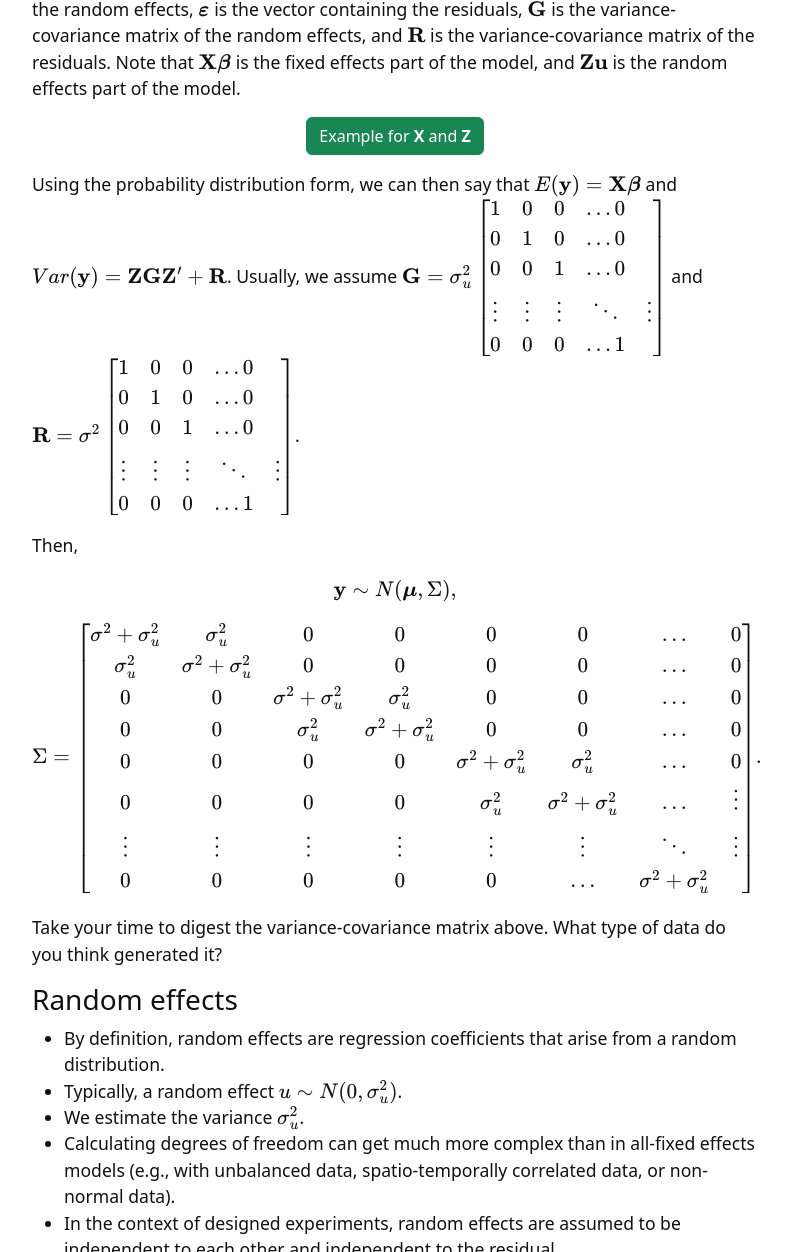
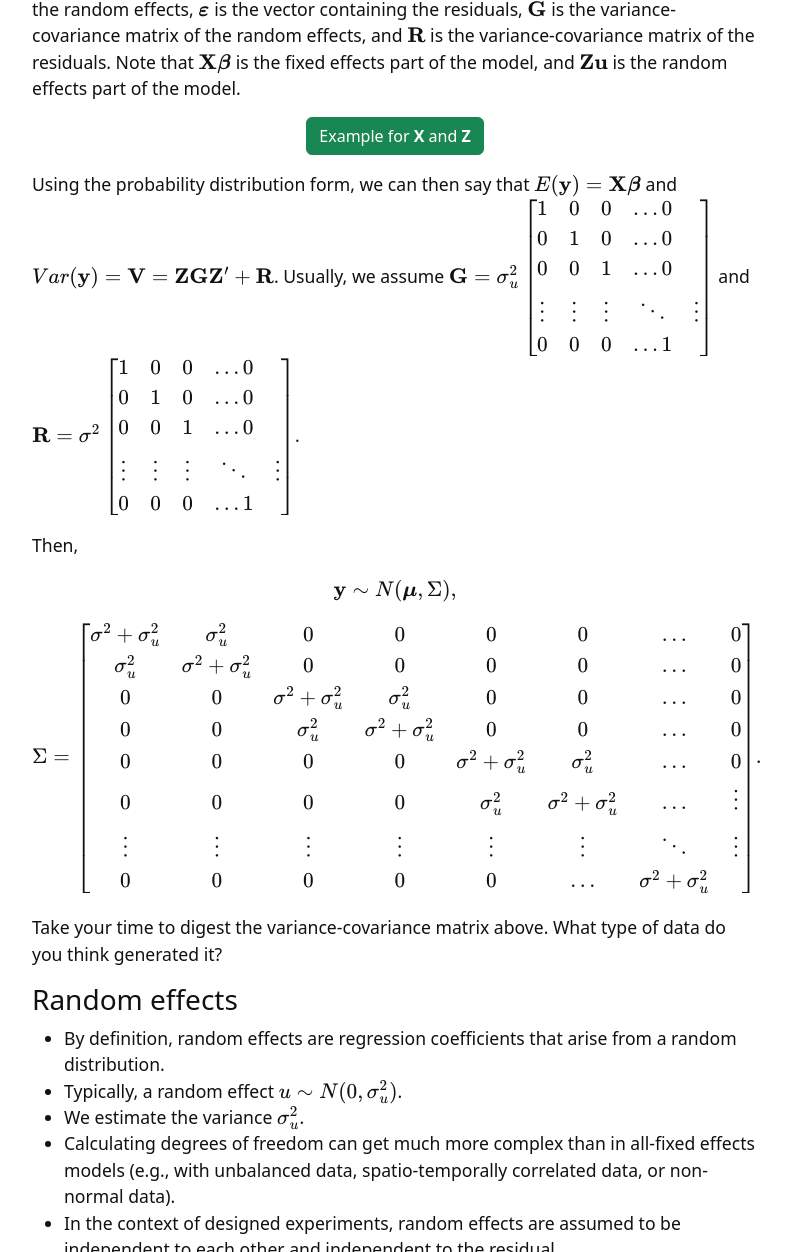
Before and after one commit to jlacasa/mixed-models-spring25, a Jekyll site: the page built from content/1-intro.md, in a window 1280 px wide and 1400 px high, scrolled down 9129 px, cut to the strip 0-1252 px from the top of the window. Shown: the whole strip, without its empty margins (245-1036 px from the left). Built offline with Jekyll 4.4.1, drawn with Linux system fonts in a browser that asks for light colours; formulas are drawn with MathJax 3; some of the changed text lies outside the part shown.

Commit message:
few typos

```diff
--- a/content/1-intro.md
+++ b/content/1-intro.md
@@ -505,7 +505,7 @@ $$\mathbf{Z} = \begin{array}{cc}
 " %}
 
 Using the probability distribution form, we can then say that $$E(\mathbf{y}) = \mathbf{X}\boldsymbol{\beta}$$
-and $$Var(\mathbf{y}) = \mathbf{Z}\mathbf{G}\mathbf{Z}' + \mathbf{R}$$.
+and $$Var(\mathbf{y}) = \mathbf{V} = \mathbf{Z}\mathbf{G}\mathbf{Z}' + \mathbf{R}$$.
 Usually, we assume $$\mathbf{G} = \sigma^2_u
 \begin{bmatrix} 1 & 0 & 0 & \dots 0 \\
 0 & 1 & 0 & \dots 0 \\
```
Also changed, not shown: other parts of content/1-intro.md (+1 -1 lines).
